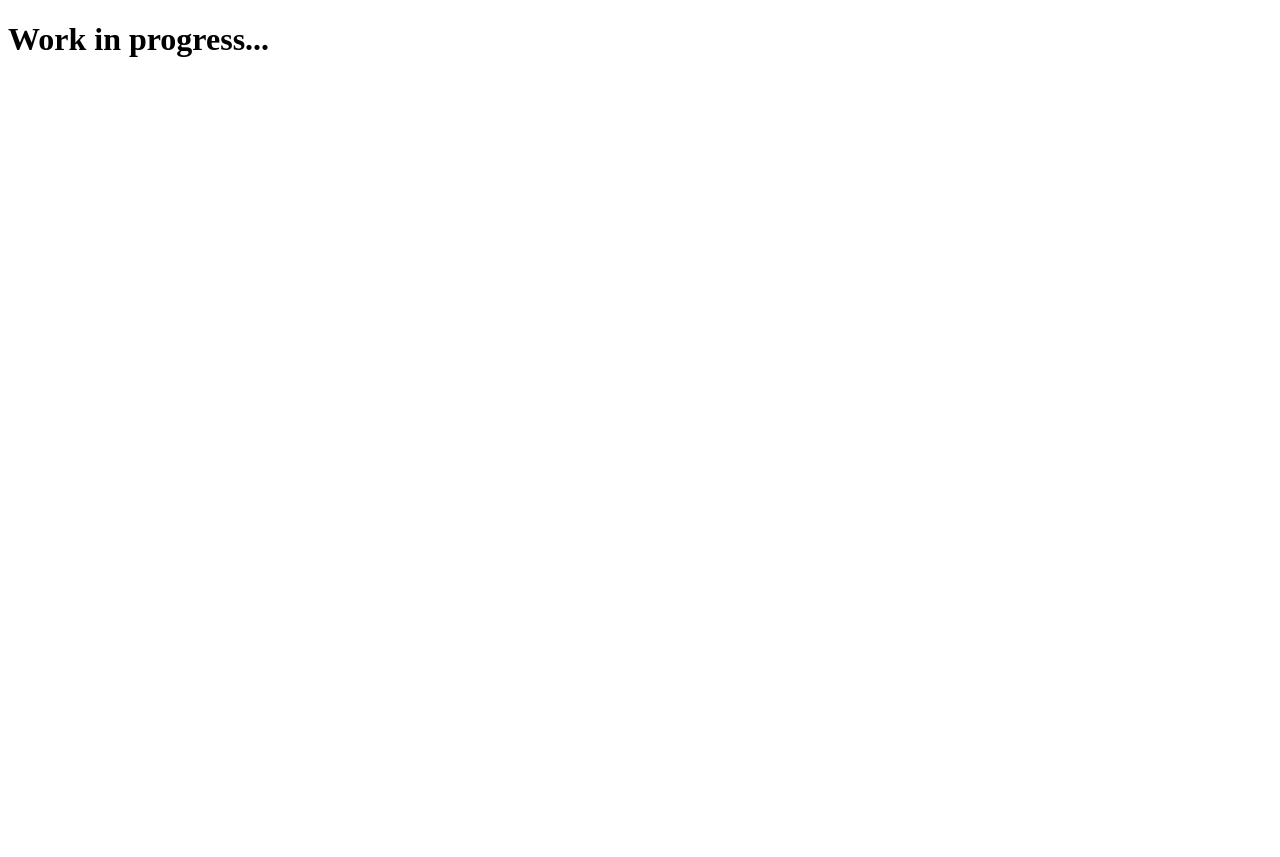
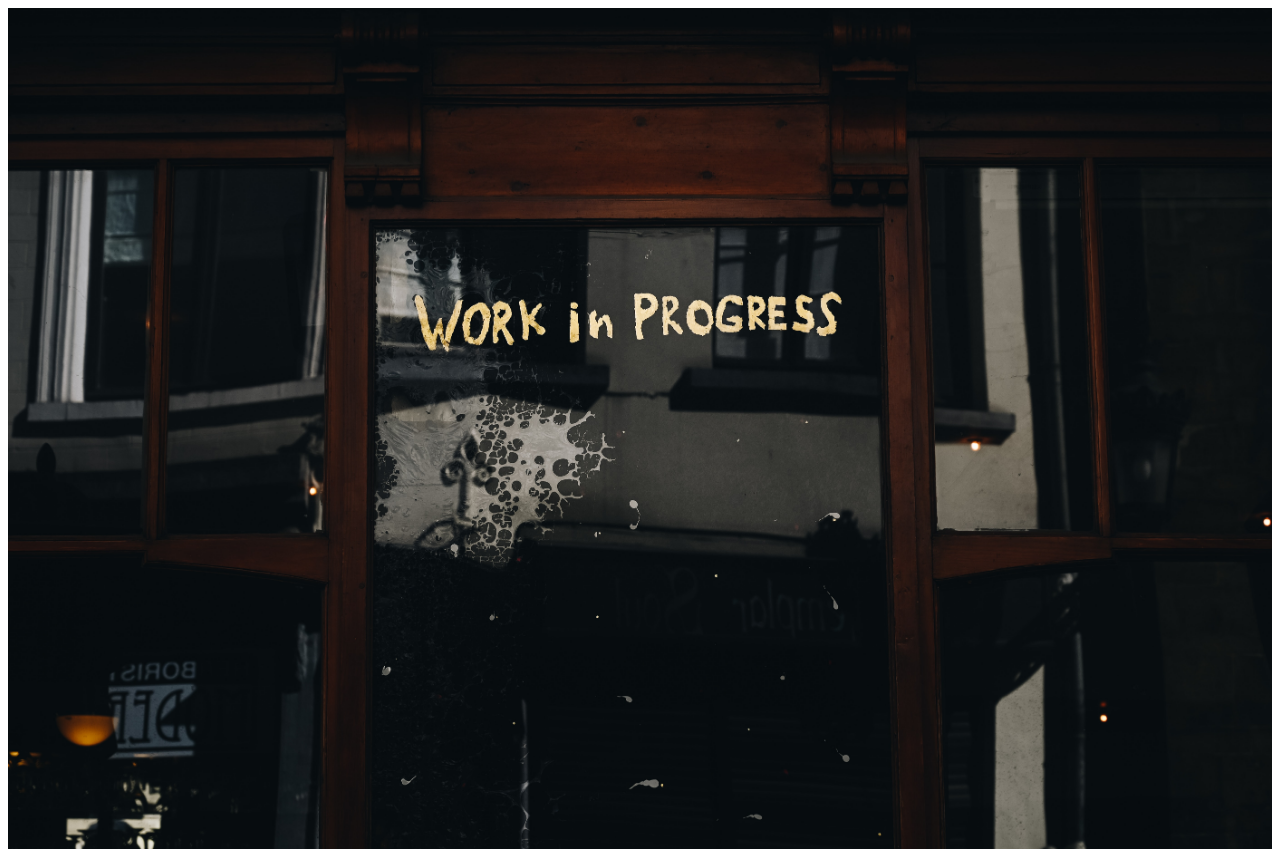
Before and after one commit to aydanbengimatur/aydanbengimatur.github.io, a plain HTML site: page index.html in a window 1280 px wide. Before the commit the page ends 800 px from the top, so only its background shows below. Drawn offline with Linux system fonts and the light colour scheme.

Commit message:
added background image

```diff
--- a/index.html
+++ b/index.html
@@ -1,12 +1,16 @@
 <!DOCTYPE html>
 <html lang="en">
+
 <head>
     <meta charset="UTF-8">
     <meta http-equiv="X-UA-Compatible" content="IE=edge">
     <meta name="viewport" content="width=device-width, initial-scale=1.0">
     <title>Aydan Bengi Matur</title>
+    <link rel="stylesheet" href="style.css">
 </head>
+
 <body>
-    <h1>Work in progress...</h1>
+    <img class="background" src="background.jpg" alt="">
 </body>
+
 </html>
--- /dev/null
+++ b/style.css
@@ -0,0 +1,6 @@
+.background {
+    display: block;
+    width: 100%;
+    height: 100%;
+    object-fit: cover;
+}
```
Also changed, not shown: background.jpg (added).
